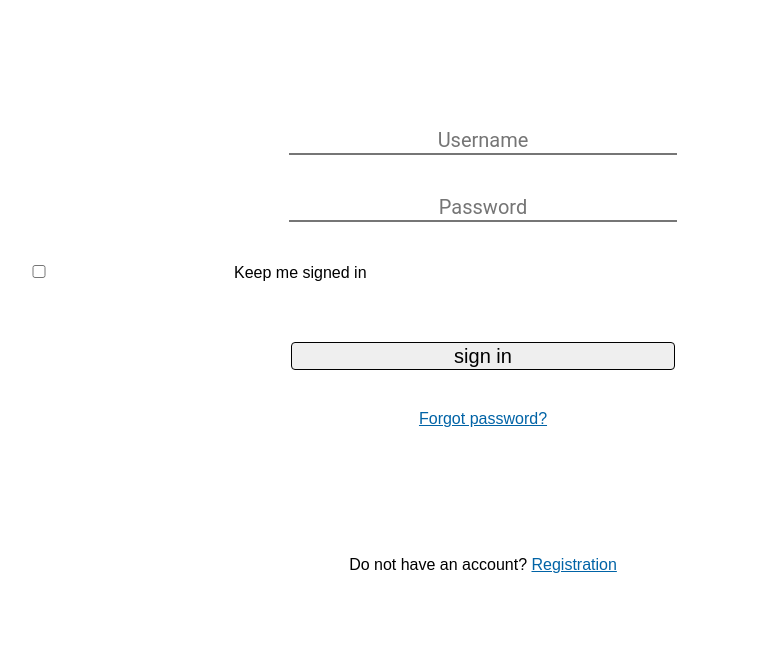
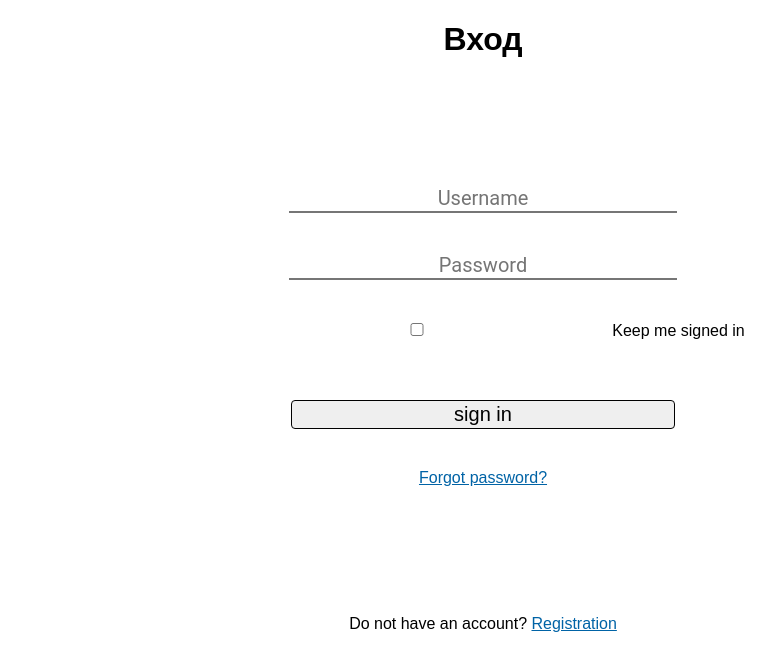
Before and after one commit to Yorshik/online-notebook, a plain HTML site: page templates/login.html in a window 1280 px wide. Shown: the whole page, without its empty margins (157-932 px from the left). Drawn offline with Linux system fonts and the light colour scheme.

Commit message:
change login and register

```diff
--- a/static/style.css
+++ b/static/style.css
@@ -176,6 +176,10 @@ input[type=submit] {
   margin-top: 3vh;
 }
 
+input[type="checkbox"] {
+	display: inline-block;
+    }
+
 .md-check {
     font-size: 1.0rem;
     display: block;
--- a/templates/login.html
+++ b/templates/login.html
@@ -7,6 +7,9 @@
     <title>Вход</title>
 </head>
 <body>
+  <center><div>
+    <h1>Вход</h1>
+  </div></center>
   <form name="form" action="/main">
     <div class="form-group">
       <!-- поле ввода ника-->
@@ -17,7 +20,7 @@
       <center><input type="password" class="form-control" placeholder="Password" required></center>
     </div>
       <!-- чекбокс запомнить меня-->
-      <input type="checkbox" id="name_it_yourself">Keep me signed in
+      <center><input type="checkbox" id="name_it_yourself">Keep me signed in</center>
     <!-- кнопка регистрации-->
     <center><input type="submit" value="sign in"/></center>
   </form>
```
Also changed, not shown: templates/register.html (+3 -0 lines).
